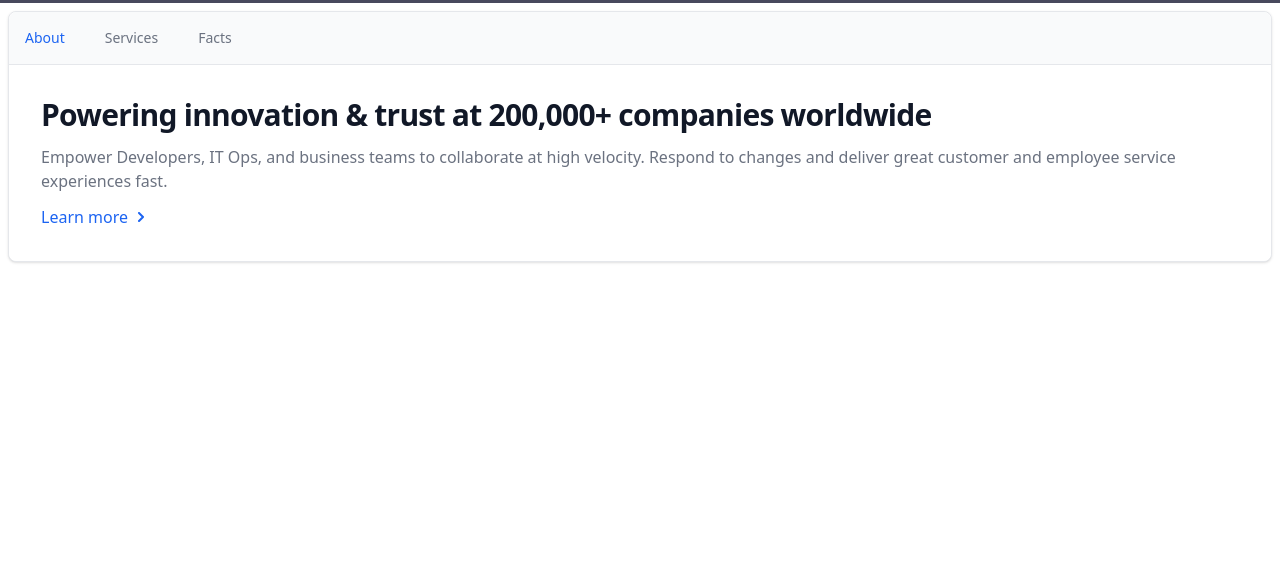
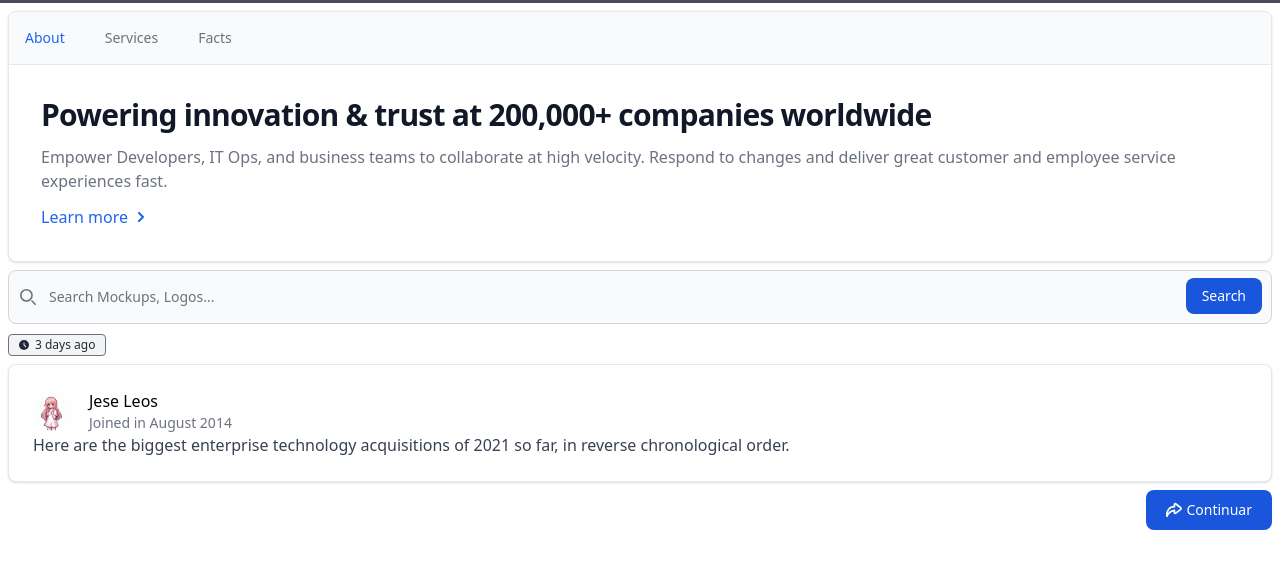
Before and after one commit to vumg-z/secret-flowbite, a website: page index.html in a window 1280 px wide. Shown: the part 79-648 px from the top of the page. Drawn offline with nearby package versions, Linux system fonts and the light colour scheme.

Commit message:
first version test

```diff
--- a/index.html
+++ b/index.html
@@ -186,6 +186,76 @@
     </div>
   </div>
 
+  <!-- search landing section -->
+  <div class="m-2">
+
+    <form>
+      <label for="default-search" class="mb-2 text-sm font-medium text-gray-900 sr-only dark:text-white">Search</label>
+      <div class="relative">
+        <div class="absolute inset-y-0 left-0 flex items-center pl-3 pointer-events-none">
+          <svg class="w-4 h-4 text-gray-500 dark:text-gray-400" aria-hidden="true" xmlns="http://www.w3.org/2000/svg"
+            fill="none" viewBox="0 0 20 20">
+            <path stroke="currentColor" stroke-linecap="round" stroke-linejoin="round" stroke-width="2"
+              d="m19 19-4-4m0-7A7 7 0 1 1 1 8a7 7 0 0 1 14 0Z" />
+          </svg>
+        </div>
+        <input type="search" id="default-search"
+          class="block w-full p-4 pl-10 text-sm text-gray-900 border border-gray-300 rounded-lg bg-gray-50 focus:ring-blue-500 focus:border-blue-500 dark:bg-gray-700 dark:border-gray-600 dark:placeholder-gray-400 dark:text-white dark:focus:ring-blue-500 dark:focus:border-blue-500"
+          placeholder="Search Mockups, Logos..." required>
+        <button type="submit"
+          class="text-white absolute right-2.5 bottom-2.5 bg-blue-700 hover:bg-blue-800 focus:ring-4 focus:outline-none focus:ring-blue-300 font-medium rounded-lg text-sm px-4 py-2 dark:bg-blue-600 dark:hover:bg-blue-700 dark:focus:ring-blue-800">Search</button>
+      </div>
+    </form>
+
+  </div>
+
+  <div class="container">
+
+    <!-- timer -->
+    <div class="m-2">
+      <span
+        class="bg-gray-100 text-gray-800 text-xs font-medium inline-flex items-center px-2.5 py-0.5 rounded mr-2 dark:bg-gray-700 dark:text-gray-400 border border-gray-500">
+        <svg class="w-2.5 h-2.5 mr-1.5" aria-hidden="true" xmlns="http://www.w3.org/2000/svg" fill="currentColor"
+          viewBox="0 0 20 20">
+          <path
+            d="M10 0a10 10 0 1 0 10 10A10.011 10.011 0 0 0 10 0Zm3.982 13.982a1 1 0 0 1-1.414 0l-3.274-3.274A1.012 1.012 0 0 1 9 10V6a1 1 0 0 1 2 0v3.586l2.982 2.982a1 1 0 0 1 0 1.414Z" />
+        </svg>
+        3 days ago
+      </span>
+    </div>
+
+    <!-- comment example -->
+    <div class="w-full">
+      <a href="#"
+        class="mx-2 block p-6 bg-white border border-gray-200 rounded-lg shadow hover:bg-gray-100 dark:bg-gray-800 dark:border-gray-700 dark:hover:bg-gray-700">
+        <div class="flex items-center space-x-4">
+          <img class="w-10 h-10 rounded-full" src="./avatars/avatar1.jfif" alt="">
+          <div class="font-medium dark:text-white">
+            <div>Jese Leos</div>
+            <div class="text-sm text-gray-500 dark:text-gray-400">Joined in August 2014</div>
+          </div>
+        </div>
+
+        <p class="font-normal text-gray-700 dark:text-gray-400">Here are the biggest enterprise technology acquisitions
+          of
+          2021 so far, in reverse chronological order.</p>
+      </a>
+
+    </div>
+
+  </div>
+
+  <div class="mx-2 mt-2 text-right">
+    <button type="button"
+      class="px-5 py-2.5 text-sm font-medium text-white inline-flex items-center bg-blue-700 hover:bg-blue-800 focus:ring-4 focus:outline-none focus:ring-blue-300 rounded-lg text-center dark:bg-blue-600 dark:hover:bg-blue-700 dark:focus:ring-blue-800">
+      <svg class="mr-1 w-4 h-4 text-gray-800 dark:text-white" aria-hidden="true" xmlns="http://www.w3.org/2000/svg" fill="none" viewBox="0 0 18 16">
+        <path stroke="white" stroke-linecap="round" stroke-linejoin="round" stroke-width="2" d="M1.248 15C.22 11.77 2.275 4.232 9.466 4.232V2.079a1.025 1.025 0 0 1 1.644-.862l5.479 4.307a1.108 1.108 0 0 1 0 1.723l-5.48 4.307a1.026 1.026 0 0 1-1.643-.861V8.539C2.275 9.616 1.248 15 1.248 15Z"/>
+      </svg>
+      Continuar
+    </button>
+  </div>
+
+
 
 
 
```
Also changed, not shown: avatars/avatar1.jfif (added), dist/output.css.
